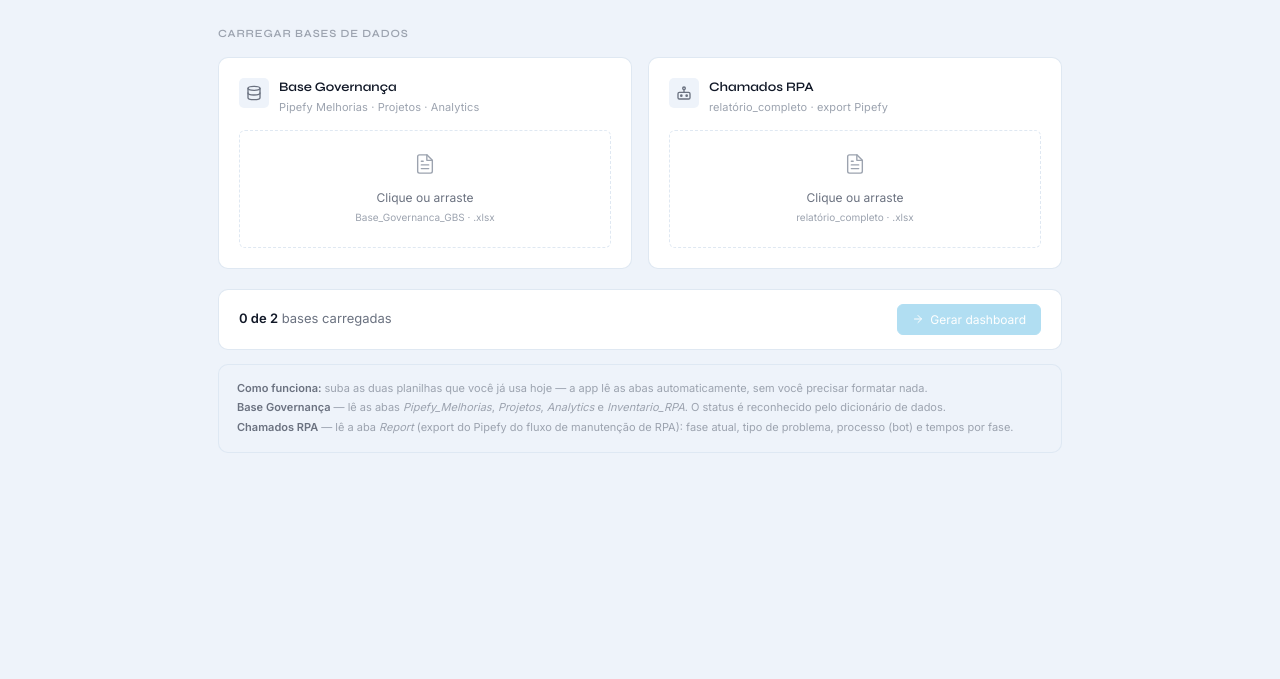
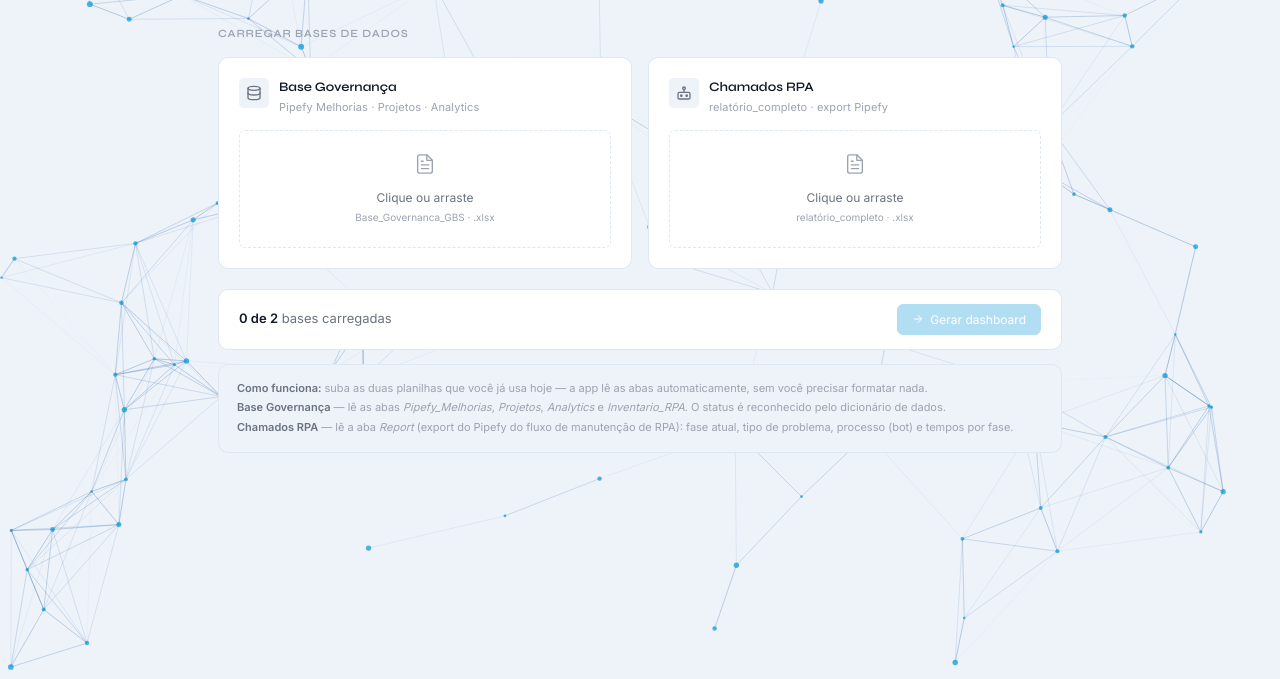
Before and after one commit to Archangeloo/SYNAPSE---GBS-GOVERNANCA, a website: page index.html in a window 1280 px wide. Shown: the part 121-800 px from the top of the page. Drawn offline with nearby package versions, Linux system fonts and the light colour scheme.

Commit message:
feat: fundo interativo com particulas que seguem o cursor

```diff
--- a/index.html
+++ b/index.html
@@ -20,6 +20,8 @@
 </head>
 
 <body>
+
+<canvas id="bg-canvas" style="position:fixed;inset:0;width:100%;height:100%;z-index:-1;pointer-events:none"></canvas>
 
 <!-- ── Topbar ──────────────────────────────────────────────── -->
 <header class="topbar">
@@ -250,5 +252,117 @@
 <script src="https://cdn.jsdelivr.net/npm/chart.js@4.4.0/dist/chart.umd.min.js"></script>
 <script src="app.js"></script>
 
+<script>
+(function () {
+  const canvas = document.getElementById('bg-canvas');
+  const ctx    = canvas.getContext('2d');
+
+  const N      = 95;      // número de partículas
+  const LINK   = 160;     // distância máxima para traçar linha (px)
+  const LINK2  = LINK * LINK;
+  const MRAD   = 200;     // raio de influência do cursor (px)
+  const MRAD2  = MRAD * MRAD;
+  const VMAX   = 0.55;    // velocidade máxima natural
+  const PUSH   = 0.5;     // intensidade do empurrão do cursor
+
+  // Cores da paleta Saint-Gobain
+  const DOT_CLR  = 'rgba(1, 149, 214, 0.7)';    // azul accent
+  const LINE_CLR = [15, 82, 153];                 // azul marca (para rgba dinâmico)
+
+  let W, H;
+  const mouse = { x: -999, y: -999 };
+  const pts   = [];
+
+  function resize() {
+    W = canvas.width  = window.innerWidth;
+    H = canvas.height = window.innerHeight;
+  }
+
+  function init() {
+    pts.length = 0;
+    for (let i = 0; i < N; i++) {
+      pts.push({
+        x:  Math.random() * W,
+        y:  Math.random() * H,
+        vx: (Math.random() - 0.5) * VMAX,
+        vy: (Math.random() - 0.5) * VMAX,
+        r:  Math.random() * 1.8 + 1.2,
+      });
+    }
+  }
+
+  function tick() {
+    ctx.clearRect(0, 0, W, H);
+
+    // ── Atualiza posições ──────────────────────────────────────
+    for (const p of pts) {
+      const dx   = p.x - mouse.x;
+      const dy   = p.y - mouse.y;
+      const dist2 = dx * dx + dy * dy;
+
+      // Repulsão suave do cursor
+      if (dist2 < MRAD2 && dist2 > 0) {
+        const dist  = Math.sqrt(dist2);
+        const force = (1 - dist / MRAD) * PUSH;
+        p.vx += (dx / dist) * force;
+        p.vy += (dy / dist) * force;
+      }
+
+      // Amortecimento leve para manter velocidade controlada
+      p.vx *= 0.98;
+      p.vy *= 0.98;
+
+      // Limita velocidade máxima
+      const spd = Math.sqrt(p.vx * p.vx + p.vy * p.vy);
+      if (spd > VMAX * 4) { p.vx = p.vx / spd * VMAX * 4; p.vy = p.vy / spd * VMAX * 4; }
+
+      p.x += p.vx;
+      p.y += p.vy;
+
+      // Rebate nas bordas em vez de teleportar (evita flash de linha)
+      if (p.x < 0)  { p.x = 0;  p.vx *= -1; }
+      if (p.x > W)  { p.x = W;  p.vx *= -1; }
+      if (p.y < 0)  { p.y = 0;  p.vy *= -1; }
+      if (p.y > H)  { p.y = H;  p.vy *= -1; }
+    }
+
+    // ── Linhas entre partículas próximas ───────────────────────
+    for (let i = 0; i < N; i++) {
+      for (let j = i + 1; j < N; j++) {
+        const dx   = pts[i].x - pts[j].x;
+        const dy   = pts[i].y - pts[j].y;
+        const dist2 = dx * dx + dy * dy;
+        if (dist2 < LINK2) {
+          const op = (1 - dist2 / LINK2) * 0.28; // opacidade inversamente proporcional à distância
+          ctx.strokeStyle = `rgba(${LINE_CLR[0]},${LINE_CLR[1]},${LINE_CLR[2]},${op.toFixed(3)})`;
+          ctx.lineWidth   = 1;
+          ctx.beginPath();
+          ctx.moveTo(pts[i].x, pts[i].y);
+          ctx.lineTo(pts[j].x, pts[j].y);
+          ctx.stroke();
+        }
+      }
+    }
+
+    // ── Pontos ────────────────────────────────────────────────
+    ctx.fillStyle = DOT_CLR;
+    for (const p of pts) {
+      ctx.beginPath();
+      ctx.arc(p.x, p.y, p.r, 0, Math.PI * 2);
+      ctx.fill();
+    }
+
+    requestAnimationFrame(tick);
+  }
+
+  window.addEventListener('mousemove', e => { mouse.x = e.clientX; mouse.y = e.clientY; });
+  window.addEventListener('resize',    () => { resize(); init(); });
+
+  resize();
+  init();
+  tick();
+})();
+</script>
+
 </body>
 </html>
```
